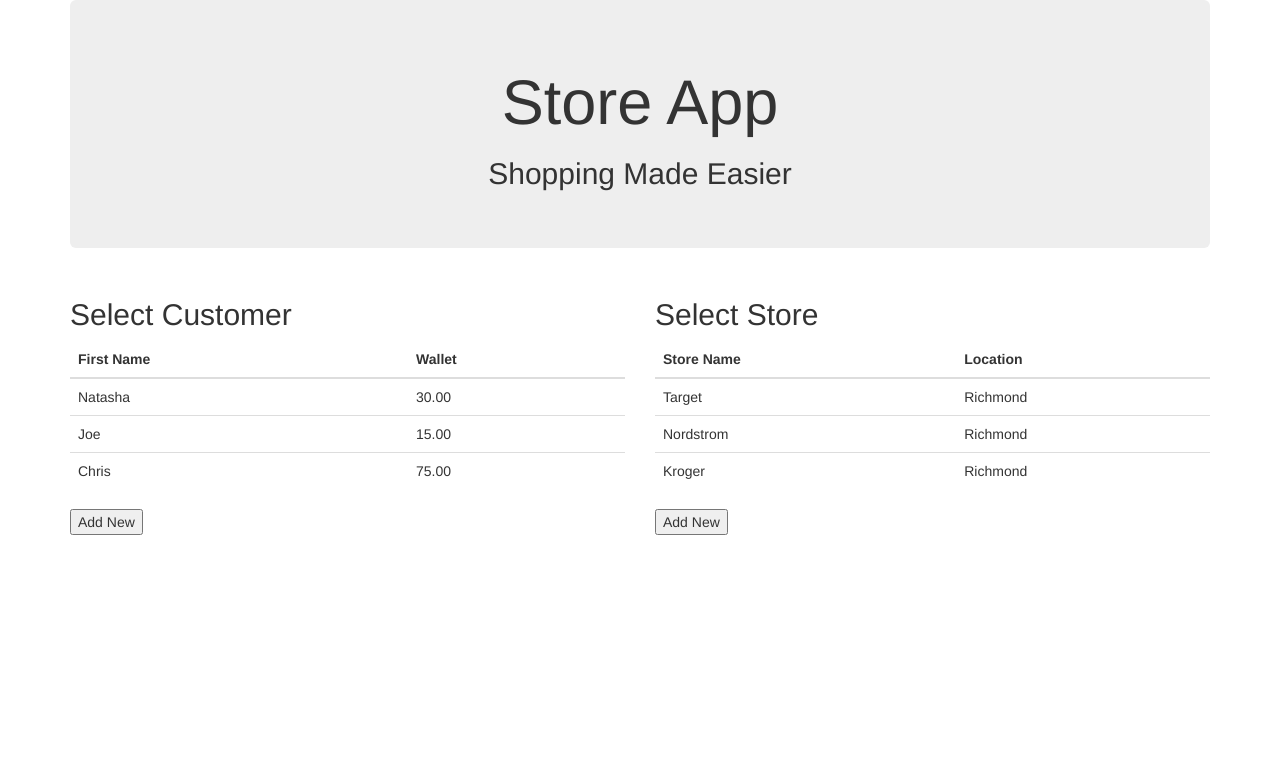
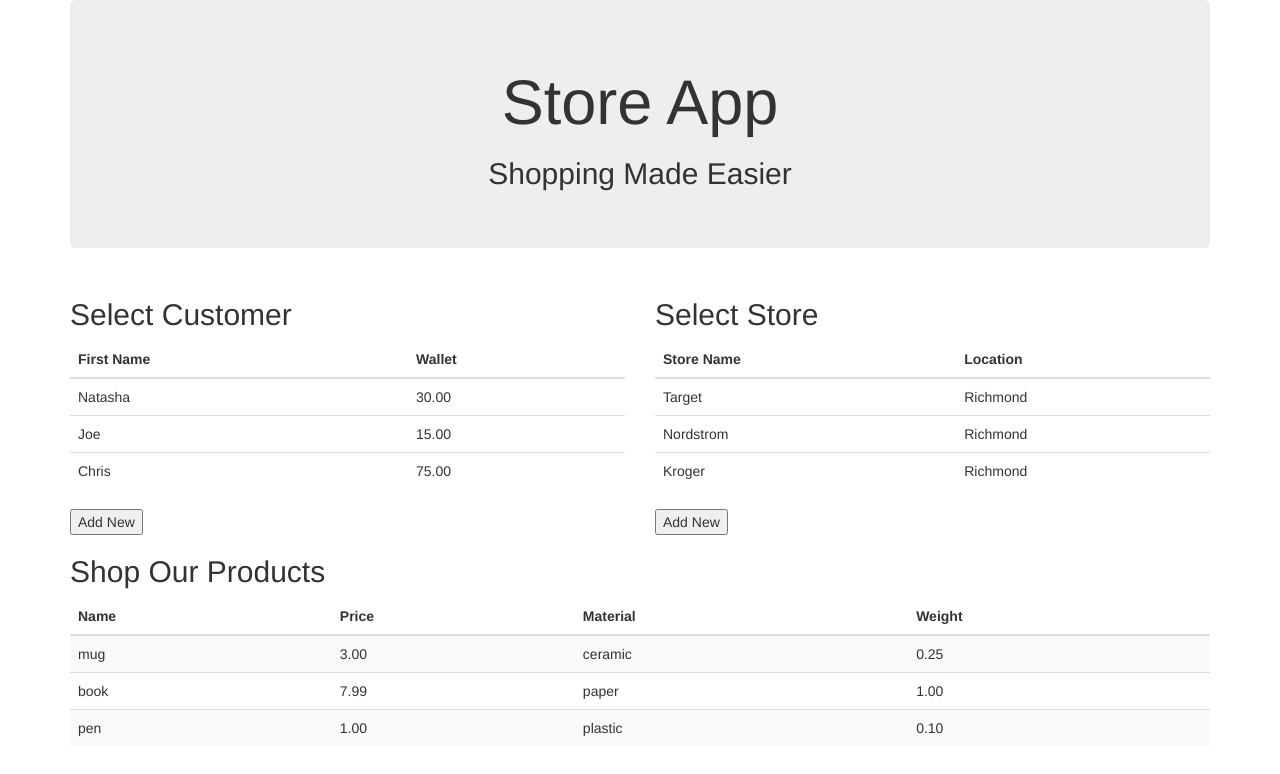
Before and after one commit to natashahakun/store-app, a website: page index.html in a window 1280 px wide. Drawn offline with nearby package versions, Linux system fonts and the light colour scheme.

Commit message:
Add products table.

```diff
--- a/index.html
+++ b/index.html
@@ -24,7 +24,7 @@
     <div class="row">
       <div class="col-sm-6">
         <h2>Select Customer</h2>
-        <table class="table-responsive striped table">
+        <table class="table-responsive table">
           <thead>
             <tr>
               <th>First Name</th>
@@ -51,7 +51,7 @@
 
       <div class="col-sm-6">
         <h2>Select Store</h2>
-        <table class="table-responsive striped table">
+        <table class="table-responsive table">
           <thead>
             <tr>
               <th>Store Name</th>
@@ -78,5 +78,43 @@
     </div>
   </div>
 
+  <div class="container">
+    <div class="row">
+      <div class="col-md-12">
+        <h2>Shop <span>Our</span> Products</h2>
+        <table class="table table-striped">
+          <thead>
+            <tr>
+              <th>Name</th>
+              <th>Price</th>
+              <th>Material</th>
+              <th>Weight</th>
+            </tr>
+          </thead>
+          <tbody>
+            <tr>
+              <td>mug</td>
+              <td>3.00</td>
+              <td>ceramic</td>
+              <td>0.25</td>
+            </tr>
+            <tr>
+              <td>book</td>
+              <td>7.99</td>
+              <td>paper</td>
+              <td>1.00</td>
+            </tr>
+            <tr>
+              <td>pen</td>
+              <td>1.00</td>
+              <td>plastic</td>
+              <td>0.10</td>
+            </tr>
+          </tbody>
+        </table>
+      </div>
+    </div>
+  </div>
+
 </body>
 </html>
```
